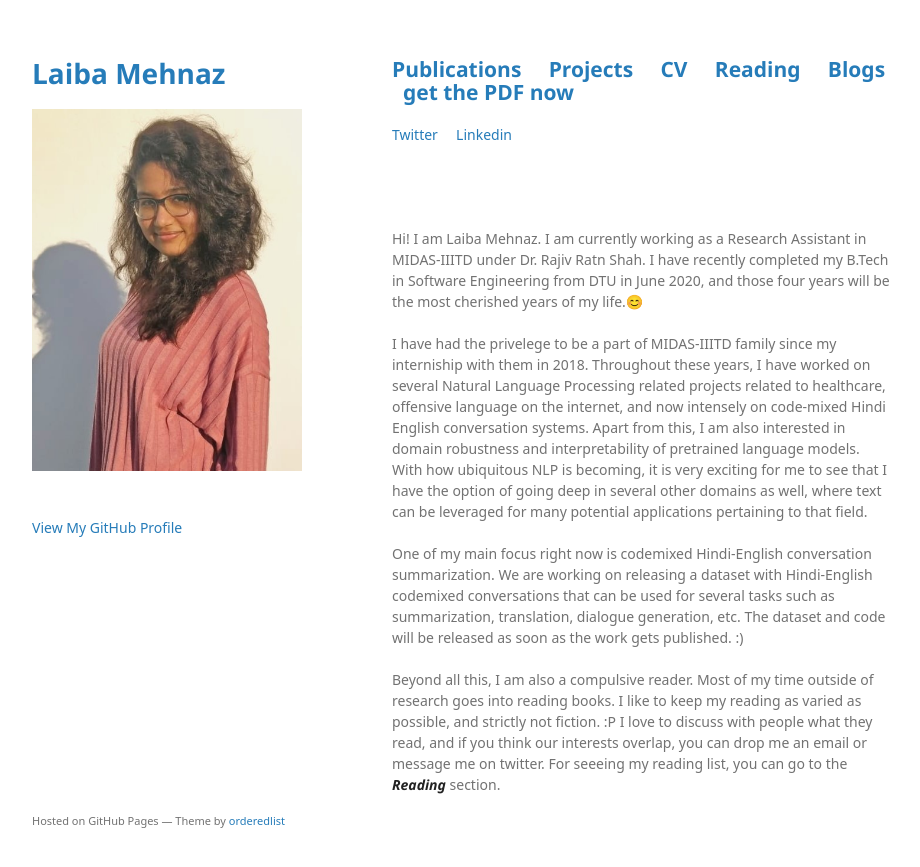
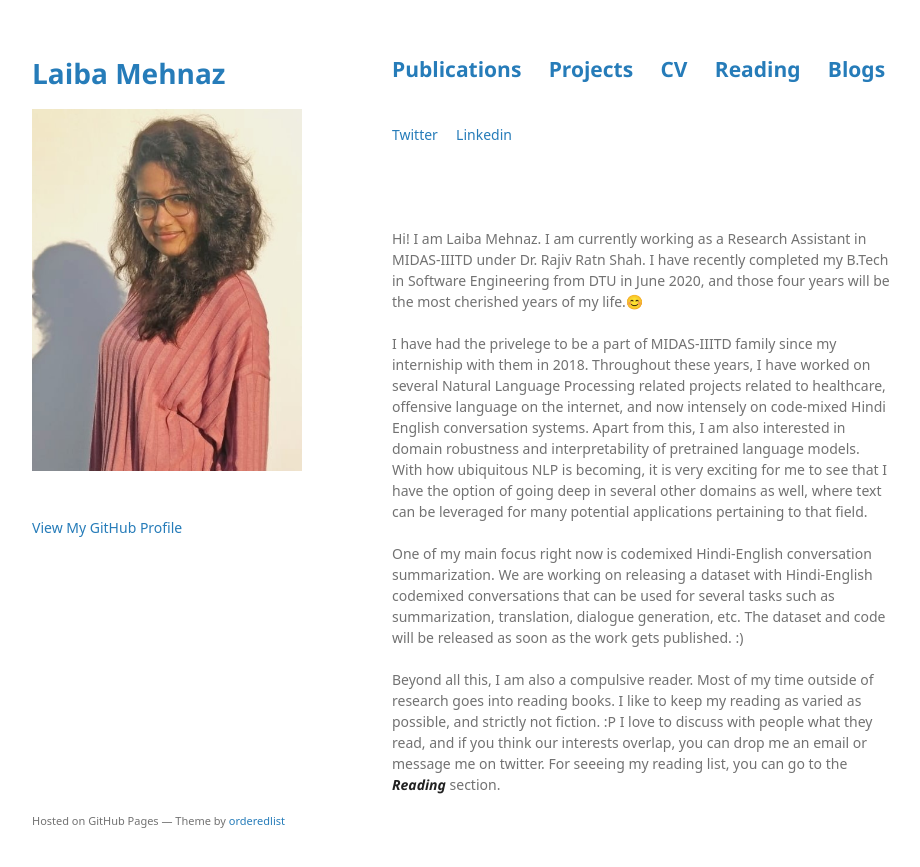
Before and after one commit to laibamehnaz/laibamehnaz.github.io, a Jekyll site: the page built from index.md, in a window 1280 px wide. Shown: the top 867 px of the page, without its empty margins (178-1098 px from the left). Built offline with Jekyll 4.4.1, drawn with Linux system fonts in a browser that asks for light colours; some web fonts are replaced; the repository's description, which GitHub fills in, is left out; our own code applies the rules of GitHub Pages for plain Markdown files.

Commit message:
Update index.md

```diff
--- a/index.md
+++ b/index.md
@@ -5,7 +5,7 @@ layout: default
 
 
 
-## [Publications](./publication.html) &nbsp;   &nbsp; [Projects](./projects.html) &nbsp;    &nbsp; <a href="/assets/img/LaibaMehnaz_Resume2021.pdf" target="_blank">CV </a> &nbsp;    &nbsp; [Reading](./reading.html)   &nbsp;    &nbsp; [Blogs](./Blogs.html)  &nbsp;  [get the PDF now]({{ site.url }}/assets/LaibaMehnaz_Resume2021.pdf)
+## [Publications](./publication.html) &nbsp;   &nbsp; [Projects](./projects.html) &nbsp;    &nbsp; <a href="/assets/LaibaMehnaz_Resume2021.pdf" target="_blank">CV </a> &nbsp;    &nbsp; [Reading](./reading.html)   &nbsp;    &nbsp; [Blogs](./Blogs.html)  &nbsp;
  [Twitter](https://twitter.com/LaibaMehnaz)  &nbsp;    &nbsp;  [Linkedin](https://www.linkedin.com/in/laiba-mehnaz-a81455158/)
 
 <br>
```
